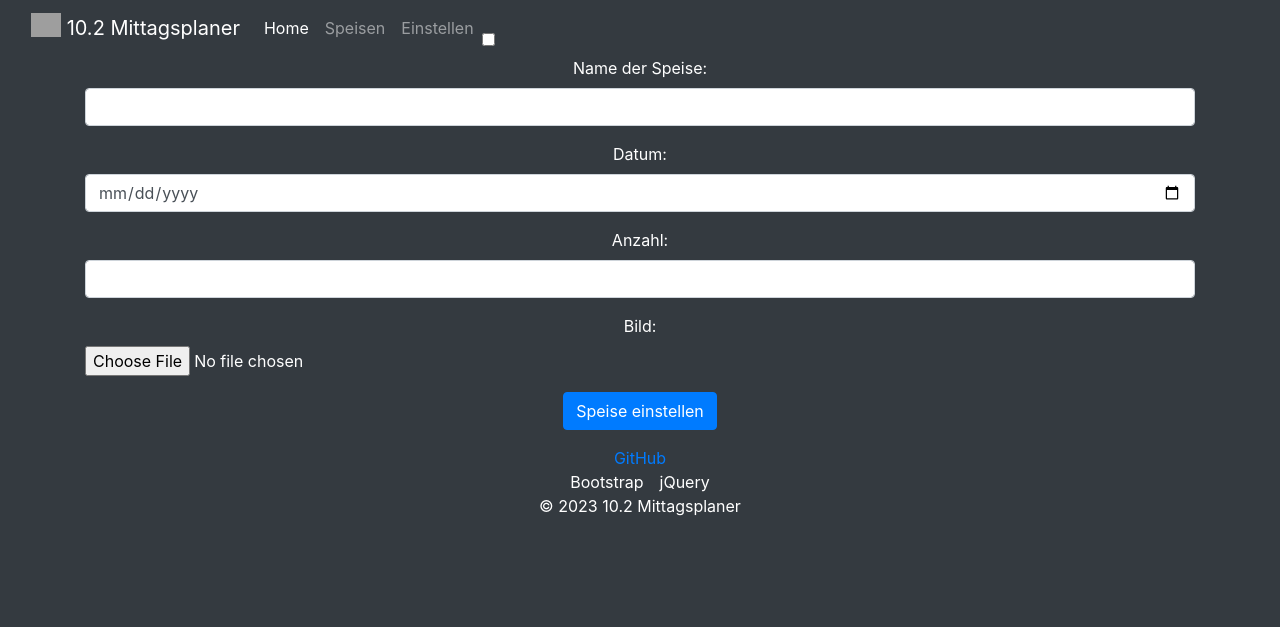
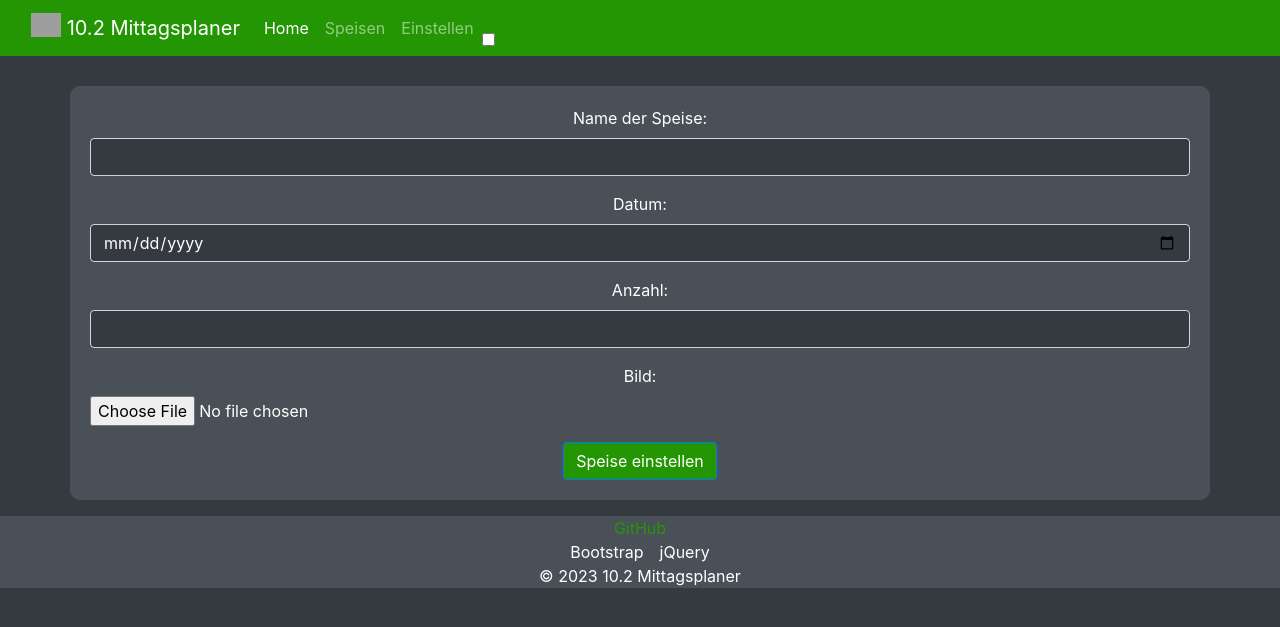
Before and after one commit to sord1d/Mittagsplaner, a PHP site: page /admin.php in a window 1280 px wide. Shown: the top 627 px of the page. Run offline with PHP 8.4, Linux system fonts and the light colour scheme; grey boxes are pictures that could not be loaded.

Commit message:
added configurable site name; edited stylesheet

```diff
--- a/admin.php
+++ b/admin.php
@@ -1,21 +1,32 @@
 <!-- HTML Formular mit Bootstrap Klassen -->
 <?php require_once('header.php'); ?>
 
-<form action="eintragen.php" method="post" enctype="multipart/form-data" class="container bg-dark text-center text-white">
+<?php
+  session_start();
+if (isset($_SESSION["mealadded"])) {
+  ?>
+  <div class = "successMSG">
+    Die Speise wurde erfolgreich hinzugefügt.
+  <?php unset($_SESSION["mealadded"])?>
+  </div>
+  <?php }?>
+
+
+<form action="eintragen.php" method="post" enctype="multipart/form-data" class="container bg-dark text-center text-white addmeal">
   <!-- Name der Speise -->
   <div class="form-group">
     <label for="name">Name der Speise:</label>
-    <input type="text" name="name" id="name" class="form-control" required>
+    <input type="text" name="name" id="name" class="form-control bg-dark text-white" required>
   </div>
   <!-- Datum -->
   <div class="form-group">
     <label for="datum">Datum:</label>
-    <input type="date" name="datum" id="datum" class="form-control" required>
+    <input type="date" name="datum" id="datum" class="form-control bg-dark text-white" required>
   </div>
   <!-- Anzahl -->
   <div class="form-group">
     <label for="anzahl">Anzahl:</label>
-    <input type="number" name="anzahl" id="anzahl" min="0" class="form-control" required>
+    <input type="number" name="anzahl" id="anzahl" min="0" max="0" default ="0" class="form-control bg-dark text-white" required>
   </div>
   <!-- Bild -->
   <div class="form-group">
--- a/config.php
+++ b/config.php
@@ -3,5 +3,6 @@ $hostName = "localhost";
 $userName = "speisen";
 $password = "speisen";
 $databaseName = "speisen";
+$siteName = "10.2 Mittagsplaner"
 
 ?>
--- /dev/null
+++ b/css/custom.css
@@ -0,0 +1,38 @@
+.bg-header {
+  background-color: #249604 !important;
+  width: 100%;
+}
+.bg-footer {
+  background-color: #495057 !important;
+  width: 100%;
+  bottom: 0;
+}
+
+.successMSG{
+  background: #a78728;
+  padding-top: 5px;
+  padding-bottom: 5px;
+}
+
+.addmeal {
+    margin-top: 30px;
+    background-color: #495057 !important;
+    border-radius: 10px;
+    padding: 20px;
+}
+
+a {
+    color: #249604; !important
+}
+
+.btn-primary {
+    color: #fff;
+    background-color: #249604; !important
+    border-color: #1e7e34; !important
+}
+
+.btn-primary:not(:disabled):not(.disabled).active, .btn-primary:not(:disabled):not(.disabled):active, .show>.btn-primary.dropdown-toggle, .btn-primary.focus, .btn-primary:focus, .btn-primary:hover {
+    color: #fff;
+    background-color: #28a745; !important
+    border-color: #1e7e34; !important
+}
--- a/eintragen.php
+++ b/eintragen.php
@@ -58,6 +58,9 @@ $stmt->execute();
 if ($stmt->affected_rows > 0) {
   // Erfolgsmeldung anzeigen
   echo "Speise erfolgreich eingestellt.<br>";
+  session_start();
+      $_SESSION["mealadded"] = "true";
+      header('Location: admin.php');
 } else {
   // Fehlermeldung anzeigen
   echo "Fehler beim Einstellen der Speise.<br>";
--- a/footer.php
+++ b/footer.php
@@ -1,7 +1,7 @@
 
 
 <!-- Container mit Bootstrap Klassen -->
-<footer class="bg-dark text-center text-white">
+<footer class="bg-footer text-center text-white">
 
 <div class="container" data-bs-theme="dark">
 
@@ -15,5 +15,5 @@
     <a href="https://jquery.com/" class="bi bi-jquery mx-2 text-white" aria-label="jQuery">jQuery</a>
 
   </div>
-  <p class="text-center text-white">© 2023 10.2 Mittagsplaner</p>
+  <p class="text-center text-white">© 2023 <?php echo $siteName; ?></p>
 </div>
--- a/header.php
+++ b/header.php
@@ -1,15 +1,21 @@
+<?php
+require_once('config.php');
+?>
+
+<title><?php echo $siteName; ?></title>
 <!-- Bootstrap CDN einbinden -->
 <link rel="stylesheet" href="css/bootstrap.min.css">
+<link rel="stylesheet" href="css/custom.css">
 <script src="css/jquery-3.5.1.slim.min.js"></script>
 <script src="css/bootstrap.min.js"></script>
 
 <!-- Navbar mit Bootstrap Klassen -->
-<nav class="navbar navbar-expand-lg navbar-dark bg-dark" data-bs-theme="dark">
+<nav class="navbar navbar-expand-lg navbar-dark bg-header" data-bs-theme="dark">
   <div class="container-fluid">
     <!-- Logo und Titel -->
     <a class="navbar-brand" href="#">
       <img src="logo.png" alt="" width="30" height="24" class="d-inline-block align-top">
-      10.2 Mittagsplaner
+      <?php echo $siteName; ?>
     </a>
     <!-- Toggle Button für kleine Bildschirme -->
     <button class="navbar-toggler" type="button" data-bs-toggle="collapse" data-bs-target="#navbarSupportedContent" aria-controls="navbarSupportedContent" aria-expanded="false" aria-label="Toggle navigation">
--- a/index.php
+++ b/index.php
@@ -15,7 +15,7 @@ $result = $conn->query($sql);
 // Überprüfen ob Ergebnis gültig ist
 if ($result && $result->num_rows > 0) {
   // HTML-Tabelle erstellen
-  echo "<table  class='table table-striped table-bordered table-dark'>";
+  echo "<table class='table table-striped table-bordered table-dark'>";
   echo "<tr>";
 #  echo "<th>ID</th>";
   echo "<th>Name</th>";
@@ -37,7 +37,7 @@ if ($result && $result->num_rows > 0) {
 #    echo "<td>" . $row["datum"] . "</td>";
     echo "<td>" . $row["anzahl"] . "</td>";
     echo "<td> <img src ='" . $row["bild"] . "' width ='400' height = '200'></td>";
-    echo "<td><button type='submit' name='id' value='". $row["id"] ."'>Abstimmen</button></td>";
+    echo "<td><button type='submit' class='btn btn-primary' name='id' value='". $row["id"] ."'>Abstimmen</button></td>";
     echo "</tr>";
   }
 
```
